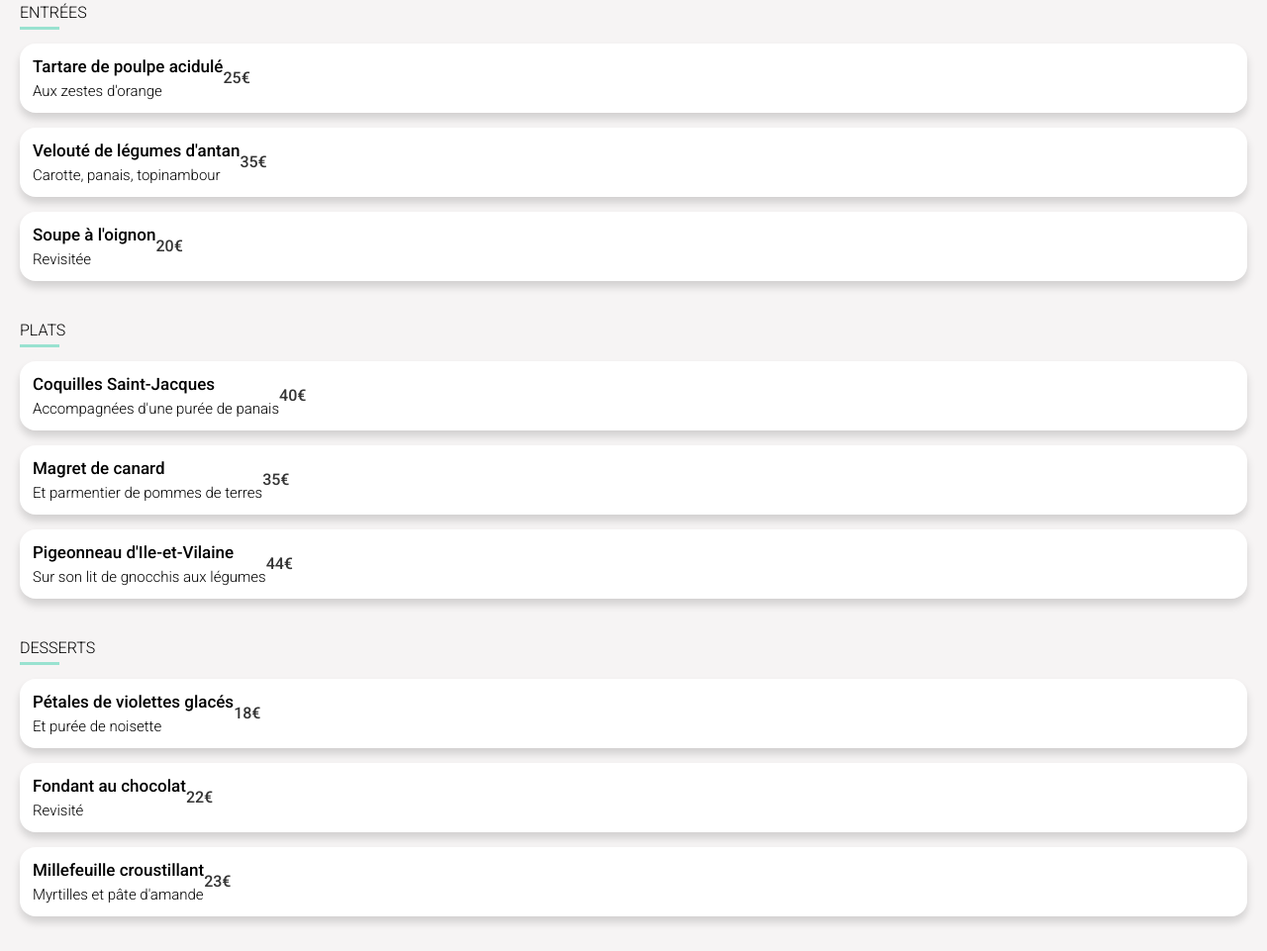
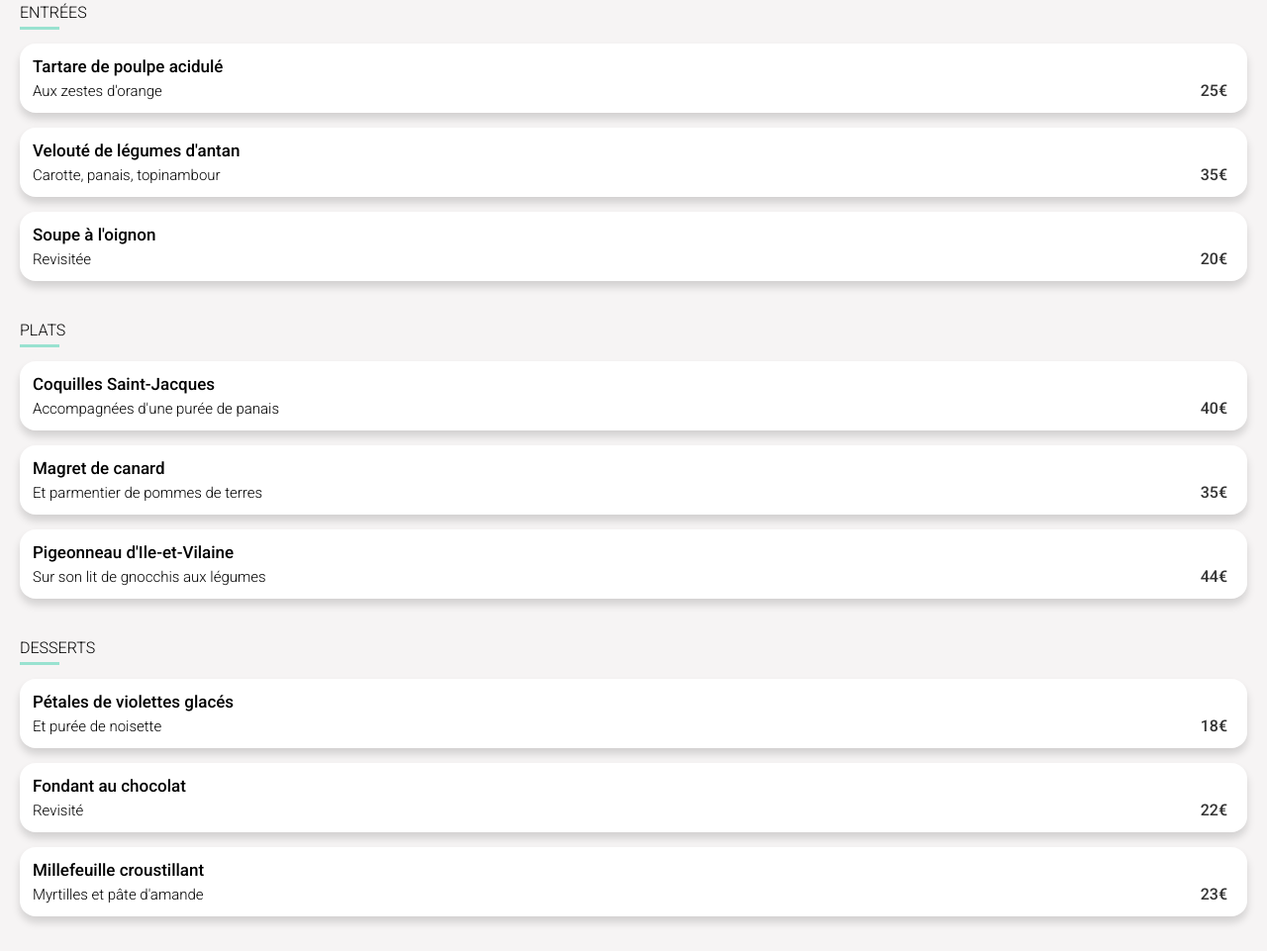
Before and after one commit to clotou/ClotildeLacaille_3_ohmyfood, a plain HTML site: page views/citerouge.html in a window 1280 px wide. Shown: the part 351-1312 px from the top of the page at 99% size. Drawn offline with Linux system fonts and the light colour scheme; a web font is replaced by a local one.

Commit message:
div avlidartion ok sur a la francaise
Signed-off-by: clotilde lacaille <lacailleclotilde@gmail.com>

```diff
--- a/views/citerouge.html
+++ b/views/citerouge.html
@@ -44,10 +44,12 @@
               <h5>Tartare de poulpe acidulé</h5>
               <small>Aux zestes d'orange</small>
             </div>
+          </div>
+          <div class="prix-validation">
             <div class="prix">25€</div>
-          </div>
             <div class="choice-validation">
               <i class="fas fa-check-circle"></i>
+            </div>
           </div>
         </div>
         <!--CHOICE 2-->
@@ -57,10 +59,12 @@
               <h5>Velouté de légumes d'antan</h5>
               <small>Carotte, panais, topinambour</small>
             </div>
+          </div>
+          <div class="prix-validation">
             <div class="prix">35€</div>
-          </div>
             <div class="choice-validation">
               <i class="fas fa-check-circle"></i>
+            </div>
           </div>
         </div>
         <!--CHOICE 3-->
@@ -70,10 +74,12 @@
               <h5>Soupe à l'oignon</h5>
               <small>Revisitée</small>
             </div>
+          </div>
+          <div class="prix-validation">
             <div class="prix">20€</div>
-          </div>
             <div class="choice-validation">
               <i class="fas fa-check-circle"></i>
+            </div>
           </div>
         </div>
       </div>
@@ -88,10 +94,12 @@
               <h5>Coquilles Saint-Jacques</h5>
               <small>Accompagnées d'une purée de panais</small>
             </div>
+          </div>
+          <div class="prix-validation">
             <div class="prix">40€</div>
-          </div>
             <div class="choice-validation">
               <i class="fas fa-check-circle"></i>
+            </div>
           </div>
         </div>
         <!--CHOICE 2-->
@@ -101,10 +109,12 @@
               <h5>Magret de canard</h5>
               <small>Et parmentier de pommes de terres</small>
             </div>
+          </div>
+          <div class="prix-validation">
             <div class="prix">35€</div>
-          </div>
             <div class="choice-validation">
               <i class="fas fa-check-circle"></i>
+            </div>
           </div>
         </div>
         <!--CHOICE 3-->
@@ -114,10 +124,12 @@
               <h5>Pigeonneau d'Ile-et-Vilaine</h5>
               <small>Sur son lit de gnocchis aux légumes</small>
             </div>
+          </div>
+          <div class="prix-validation">
             <div class="prix">44€</div>
-          </div>
             <div class="choice-validation">
               <i class="fas fa-check-circle"></i>
+            </div>
           </div>
         </div>
       </div>
@@ -132,10 +144,12 @@
               <h5>Pétales de violettes glacés</h5>
               <small>Et purée de noisette</small>
             </div>
+          </div>
+          <div class="prix-validation">
             <div class="prix">18€</div>
-          </div>
             <div class="choice-validation">
               <i class="fas fa-check-circle"></i>
+            </div>
           </div>
         </div>
         <!--CHOICE 2-->
@@ -145,10 +159,12 @@
               <h5>Fondant au chocolat</h5>
               <small>Revisité</small>
             </div>
+          </div>
+          <div class="prix-validation">
             <div class="prix">22€</div>
-          </div>
             <div class="choice-validation">
               <i class="fas fa-check-circle"></i>
+            </div>
           </div>
         </div>
         <!--CHOICE 3-->
@@ -158,10 +174,12 @@
               <h5>Millefeuille croustillant</h5>
               <small>Myrtilles et pâte d'amande</small>
             </div>
+          </div>
+          <div class="prix-validation">
             <div class="prix">23€</div>
-          </div>
             <div class="choice-validation">
               <i class="fas fa-check-circle"></i>
+            </div>
           </div>
         </div>
       </div>
```
Lines whose indentation alone changed are shown as unchanged.
